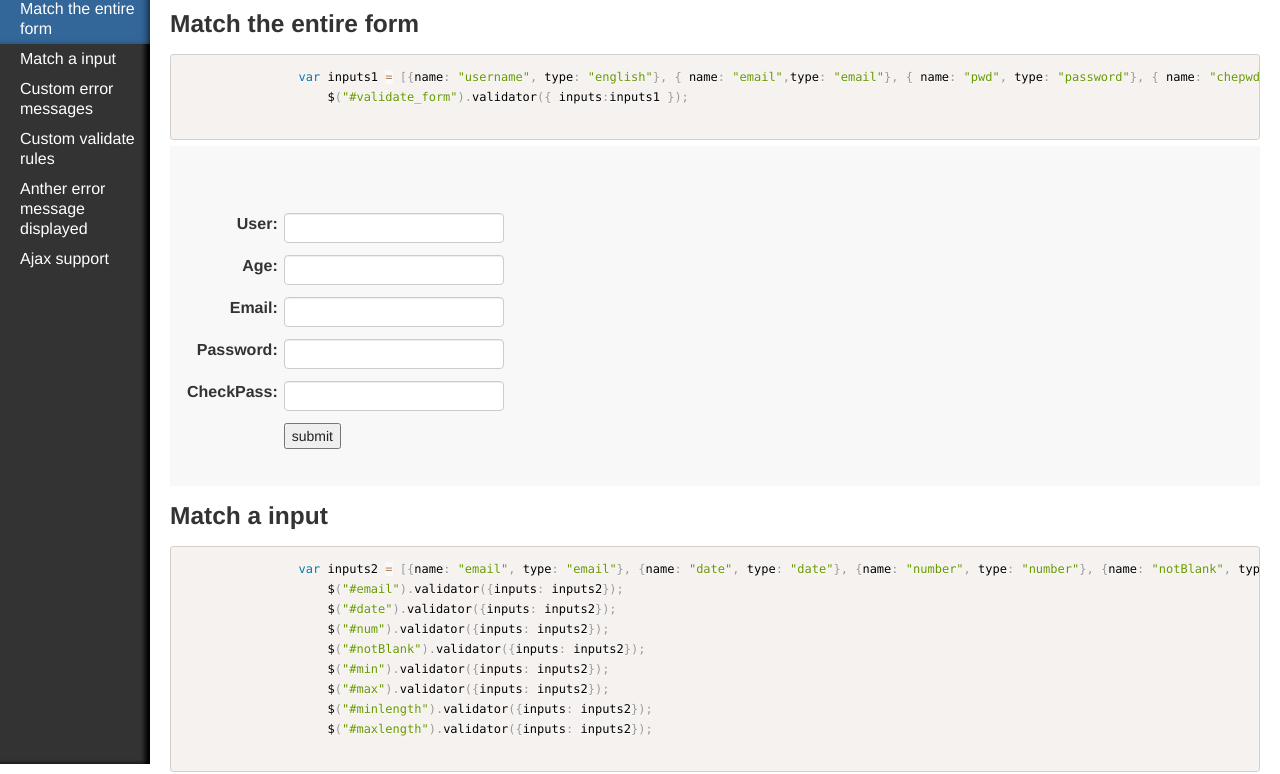
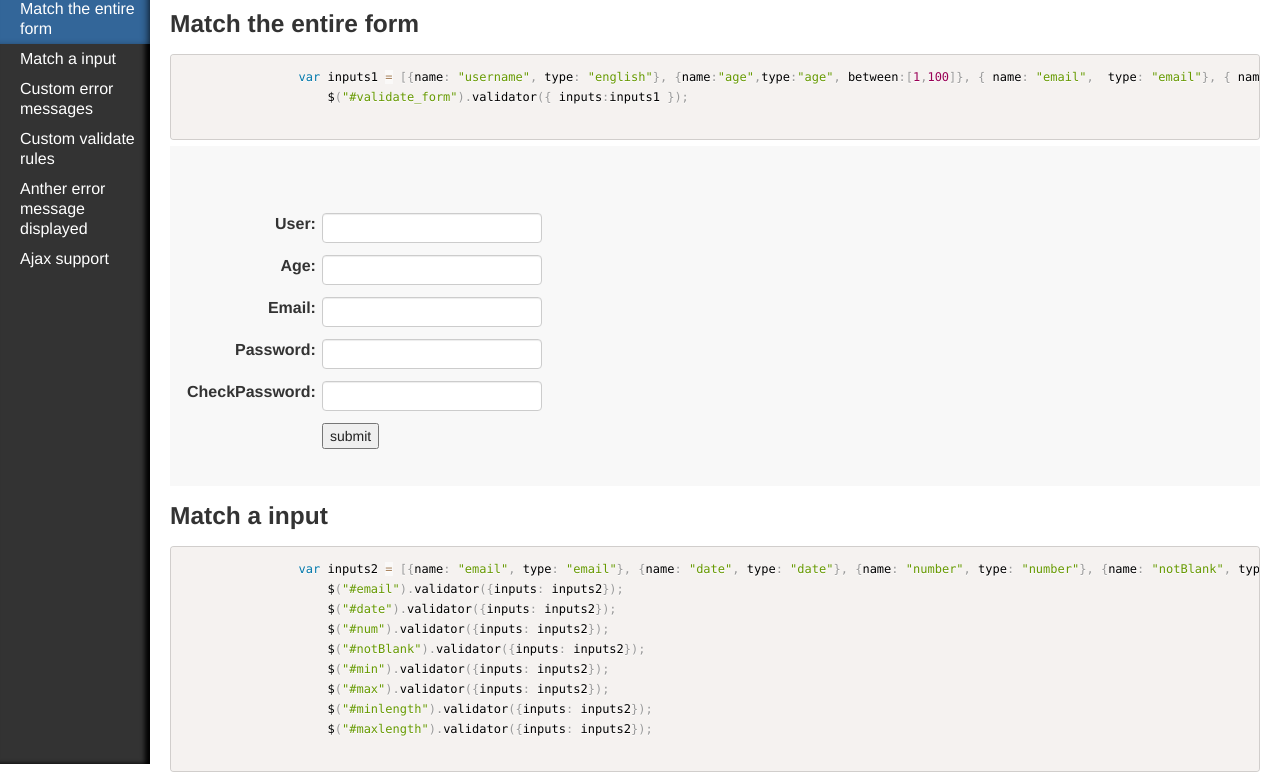
Before and after one commit to cqiannum/jquery-validator, a website: page demo/index.html in a window 1280 px wide. Shown: the part 56-830 px from the top of the page. Drawn offline with Linux system fonts and the light colour scheme.

Commit message:
first change

```diff
--- a/demo/css/jquery-validator.css
+++ b/demo/css/jquery-validator.css
@@ -1,4 +1,4 @@
-.validator_focus_input,.validator_success_input,.validator_error_input,.validator_ajax_checking_input {
+.validator_focus_input,.validator_success_input,.validator_error_input {
 	background-image: url(../img/tip.png)!important;
 	background-repeat: no-repeat!important;
 }
@@ -13,9 +13,6 @@
 	background-position: right -688px!important;
 	box-shadow: 1px 1px 15px rgba(255,167,155,0.8)!important;
 	border-color: rgba(255,167,155,0.8)!important;
-}
-.validator_ajax_checking_input {
-	background-position: right 6px!important;
 }
 
 /*提示的样式*/
@@ -43,7 +40,3 @@
 .validator_error_inlinetip {
 	color: #ff0000;
 }
-.validator_ajax_checking_tip{
-	color: #009828;
-	background: #ff6600;
-}
--- a/demo/index.html
+++ b/demo/index.html
@@ -54,7 +54,7 @@
 			<h3>Match the entire form</h3>
 			<pre class="has-example">
 				<code class="language-javascript">
-					var inputs1 = [{name: "username", type: "english"}, { name: "email",type: "email"}, { name: "pwd", type: "password"}, { name: "chepwd", type: "eq", eqto: 'pwd'}, {name:"age", between:[18,78]}];
+					var inputs1 = [{name: "username", type: "english"}, {name:"age",type:"age", between:[1,100]}, { name: "email",	type: "email"}, { name: "password", type: "password"}, { name: "checkpassword", type: "equal", equalTo: 'password'}];
 					$("#validate_form").validator({ inputs:inputs1 });
 				</code>
 			</pre>
@@ -77,11 +77,11 @@
 							</tr>
 							<tr>
 								<th>Password:</th>
-								<td><input type="password" name="pwd" /></td>
+								<td><input type="password" name="password" /></td>
 							</tr>
 							<tr>
-								<th>CheckPass:</th>
-								<td><input type="password" name="chepwd" /></td>
+								<th>CheckPassword:</th>
+								<td><input type="password" name="checkpassword" /></td>
 							</tr>
 							<tr>
 								<th>&nbsp;&nbsp;&nbsp;&nbsp;</th>
@@ -151,8 +151,8 @@
 			<h3>Custom error messages</h3>
 			<pre class="has-example">
 				<code class="language-javascript">
-					var errorMsg1 = {"english": "只能输入英文字符", "age": "输入的年龄不在范围内", "email": "邮箱格式不对", "password": "密码格式不对", "eq": "两次输入的密码不一致"},
-		   	 	 	focusMsg1 = {"english": "请输入英文字符作为您的用户名", "age": "请输入您的年龄", "email": "请输入电子邮箱", "password": "请输入6个以上用英文字符、数字、下划线组成的密码", "eq": "确认密码"}
+					var errorMsg1 = {"english": "只能输入英文字符", "age": "输入的年龄不在范围内", "email": "邮箱格式不对", "password": "密码格式不对", "equal": "两次输入的密码不一致"},
+		   	 	 	focusMsg1 = {"english": "请输入英文字符作为您的用户名", "age": "请输入您的年龄", "email": "请输入电子邮箱", "password": "请输入6个以上用英文字符、数字、下划线组成的密码", "equal": "确认密码"}
 					$("#custom_err_msg").validator({inputs: inputs1,errorMsg: errorMsg1,focusMsg: focusMsg1});
 				</code>
 			</pre>
@@ -175,11 +175,11 @@
 							</tr>
 							<tr>
 								<th>Password:</th>
-								<td><input type="password" name="pwd" /></td>
+								<td><input type="password" name="password" /></td>
 							</tr>
 							<tr>
 								<th>CheckPass:</th>
-								<td><input type="password" name="chepwd" /></td>
+								<td><input type="password" name="checkpassword" /></td>
 							</tr>
 							<tr>
 								<th>&nbsp;&nbsp;&nbsp;&nbsp;</th>
@@ -194,7 +194,7 @@
 			<h3>Custom validate rules</h3>
 			<pre class="has-example">
 				<code class="language-javascript">
-					var regular1 = {"english": /^[A-Za-z]+$/, "email": /^([a-zA-Z0-9_-])+@([a-zA-Z0-9_-])+((\.[a-zA-Z0-9_-]{2,3}){1,2})$/, "password": /^[a-z0-9]{6,18}$/}
+					var regular1 = {"english": /^[A-Za-z]+$/, "email": /^([a-zA-Z0-9_-])+@([a-zA-Z0-9_-])+((\.[a-zA-Z0-9_-]{2,3}){1,2})$/, "password": /^[a-z0-9]{6,18}$/};
 				 	$("#custom_rul").validator({inputs: inputs1,regulars: regular1});
 				</code>
 			</pre>
@@ -217,11 +217,11 @@
 							</tr>
 							<tr>
 								<th>Password:</th>
-								<td><input type="password" name="pwd" /></td>
+								<td><input type="password" name="password" /></td>
 							</tr>
 							<tr>
 								<th>CheckPass:</th>
-								<td><input type="password" name="chepwd" /></td>
+								<td><input type="password" name="checkpassword" /></td>
 							</tr>
 							<tr>
 								<th>&nbsp;&nbsp;&nbsp;&nbsp;</th>
@@ -258,11 +258,11 @@
 							</tr>
 							<tr>
 								<th>Password:</th>
-								<td><input type="password" name="pwd" /></td>
+								<td><input type="password" name="password" /></td>
 							</tr>
 							<tr>
 								<th>CheckPass:</th>
-								<td><input type="password" name="chepwd" /></td>
+								<td><input type="password" name="checkpassword" /></td>
 							</tr>
 							<tr>
 								<th>&nbsp;&nbsp;&nbsp;&nbsp;</th>
@@ -296,11 +296,11 @@
 							</tr>
 							<tr>
 								<th>Password:</th>
-								<td><input type="password" name="pwd" /></td>
+								<td><input type="password" name="password" /></td>
 							</tr>
 							<tr>
 								<th>CheckPass:</th>
-								<td><input type="password" name="chepwd" /></td>
+								<td><input type="password" name="checkpassword" /></td>
 							</tr>
 							<tr>
 								<th>&nbsp;&nbsp;&nbsp;&nbsp;</th>
@@ -315,7 +315,7 @@
 			<h3>Ajax support</h3>
 			<pre class="has-example">
 				<code class="language-javascript">
-					var inputs3 = [{name:"name", type:"chinese", errorMsg:"请输入中文昵称", ajax:{url:"http://xxxx", errorMsg:"用户已存在", successMsg:"用户名可以注册！"}},{name:"pwd", type:'password',errorMsg:"输入英文"	}];
+					var inputs3 = [{name:"username", type:"english", ajaxUrl:"http://xxxx"}, {name:"password", type:"password"},{ name: "checkpassword", type: "equal", equalTo: "password"}];
 					$("#ajax_sup").validator({ inputs: inputs3 });
 				</code>
 			</pre>
@@ -328,21 +328,13 @@
 								<th>User:</th>
 								<td><input type="text" name="username" /></td>
 							</tr>
-							<!-- <tr>
-								<th>Age:</th>
-								<td><input type="text" name="age" /></td>
-							</tr>
-							<tr>
-								<th>Email:</th>
-								<td><input type="text" name="email" /></td>
-							</tr> -->
 							<tr>
 								<th>Password:</th>
-								<td><input type="password" name="pwd" /></td>
+								<td><input type="password" name="password" /></td>
 							</tr>
 							<tr>
 								<th>CheckPass:</th>
-								<td><input type="password" name="chepwd" /></td>
+								<td><input type="password" name="checkpassword" /></td>
 							</tr>
 							<tr>
 								<th>&nbsp;&nbsp;&nbsp;&nbsp;</th>
@@ -357,7 +349,7 @@
 	<script>
 		$(function() {
 
-			var inputs1 = [{name: "username", type: "english"}, { name: "email",	type: "email"}, { name: "pwd", type: "password"}, { name: "chepwd", type: "eq", eqto: 'pwd'}, {name:"age",type:"age", between:[1,100]}];
+			var inputs1 = [{name: "username", type: "english"}, {name:"age",type:"age", between:[1,100]}, { name: "email", type: "email"}, { name: "password", type: "password"}, { name: "checkpassword", type: "equal", equalTo: 'password'}];
 
 			$("#validate_form").validator({
 		        inputs:inputs1
@@ -393,8 +385,8 @@
 
 
 		   	//========================
-		   	 var errorMsg1 = {"english": "只能输入英文字符", "age": "输入的年龄不在范围内", "email": "邮箱格式不对", "password": "密码格式不对", "eq": "两次输入的密码不一致"},
-		   	 	 focusMsg1 = {"english": "请输入英文字符作为您的用户名", "age": "请输入您的年龄", "email": "请输入电子邮箱", "password": "请输入6个以上用英文字符、数字、下划线组成的密码", "eq": "确认密码"}
+		   	 var errorMsg1 = {"english": "只能输入英文字符", "age": "输入的年龄不在范围内", "email": "邮箱格式不对", "password": "密码格式不对", "equal": "两次输入的密码不一致"},
+		   	 	 focusMsg1 = {"english": "请输入英文字符作为您的用户名", "age": "请输入您的年龄", "email": "请输入电子邮箱", "password": "请输入6个以上用英文字符、数字、下划线组成的密码", "equal": "确认密码"}
 
 				$("#custom_err_msg").validator({
 					inputs: inputs1,
@@ -421,7 +413,7 @@
 			});
 
 			//=========================
-			var inputs3 = [{name:"name", type:"chinese", errorMsg:"请输入中文昵称", ajax:{url:"http://xxxx", errorMsg:"用户已存在", successMsg:"用户名可以注册！"} }, {name:"pwd", type:"password",errorMsg:"输入英文"	}];
+			var inputs3 = [{name:"username", type:"english", ajaxUrl:"http://xxxx"}, {name:"password", type:"password"},{ name: "checkpassword", type: "equal", equalTo: "password"}];
 
 				$("#ajax_sup").validator({
 					inputs: inputs3
```
Also changed, not shown: src/jquery-validator.js.
